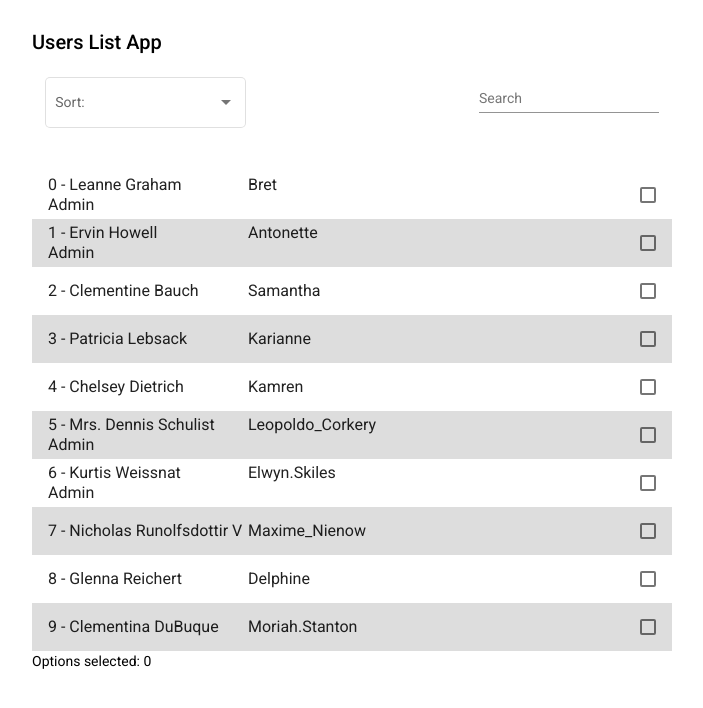
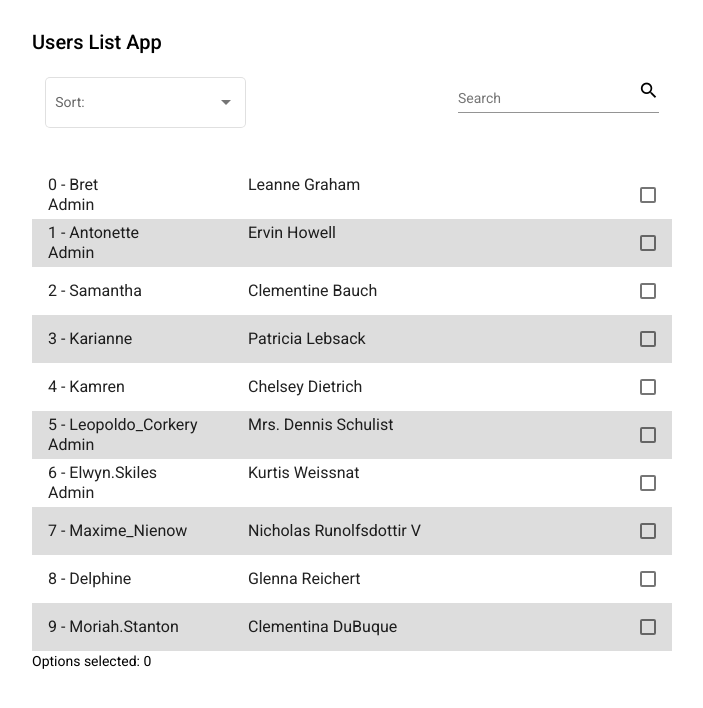
Before and after one commit to vitaliy-fedyay/users-list-angular, an Angular app: page / in a window 1280 px wide. Shown: the top 708 px of the page, without its empty margins (288-991 px from the left). Built offline with nearby package versions, Linux system fonts and the light colour scheme.

Commit message:
created new sort and filter method

```diff
--- a/src/app/users-list/users-list.component.html
+++ b/src/app/users-list/users-list.component.html
@@ -1,7 +1,7 @@
 <div class="line">
   <mat-form-field appearance="outline">
     <mat-label>Sort:</mat-label>
-    <mat-select>
+    <mat-select #list (selectionChange)="sort(list.value)">
       <mat-option value="0">From "A" to "Z"</mat-option>
       <mat-option value="1">From "Z" to "A"</mat-option>
     </mat-select>
@@ -9,15 +9,16 @@
 
   <mat-form-field>
     <mat-label>Search</mat-label>
-    <input matInput placeholder="User search">
+    <input matInput placeholder="User search" #input (keyup.enter)="search(input.value)">
+    <mat-icon matSuffix (click)="search(input.value)">search</mat-icon>
   </mat-form-field>
 </div>
 
 <mat-selection-list #user>
   <mat-list-option *ngFor="let user of usersList; let i = index" [ngClass]="{'grey': i%2}">
     <div>
-      <span class="item">{{i}} - {{user.name}}</span>
-      <span class="item">{{user.username}}</span>
+      <span class="item">{{i}} - {{user.username}}</span>
+      <span class="item">{{user.name}}</span>
       <span class="item" *ngIf="user.role === 'Admin'">{{user.role}}</span>
     </div>
   </mat-list-option>
--- a/src/app/users-list/users-list.component.ts
+++ b/src/app/users-list/users-list.component.ts
@@ -16,4 +16,12 @@ export class UsersListComponent implements OnInit {
     this.usersList = this.usersServise.getUserList();
   }
 
+  search(query: string) {
+    this.usersList = this.usersServise.userSearch(query);
+  }
+
+  sort(value: string) {
+    return this.usersList = this.usersServise.userSort(value);
+  }
+
 }
--- a/src/app/users.service.ts
+++ b/src/app/users.service.ts
@@ -108,4 +108,13 @@ export class UsersService {
   getUserList(): User[] {
     return this.usersList;
   }
+
+  userSearch(query: string): User[] {
+    return this.usersList.filter(item => item.name.toLowerCase().includes(query.toLowerCase()));
+  }
+
+  userSort(value: string) {
+    const direction = !!parseInt(value, 10) ? -1 : 1;
+    return this.usersList.sort((a, b) => direction * (a.username > b.username ? 1 : -1));
+  }
 }
--- a/src/styles.scss
+++ b/src/styles.scss
@@ -7,6 +7,7 @@ body {
 body {
   margin: 0;
   font-family: Roboto, "Helvetica Neue", sans-serif;
+
 }
 
 * {
```
Also changed, not shown: src/app/shared/user.ts (+7 -7 lines).
